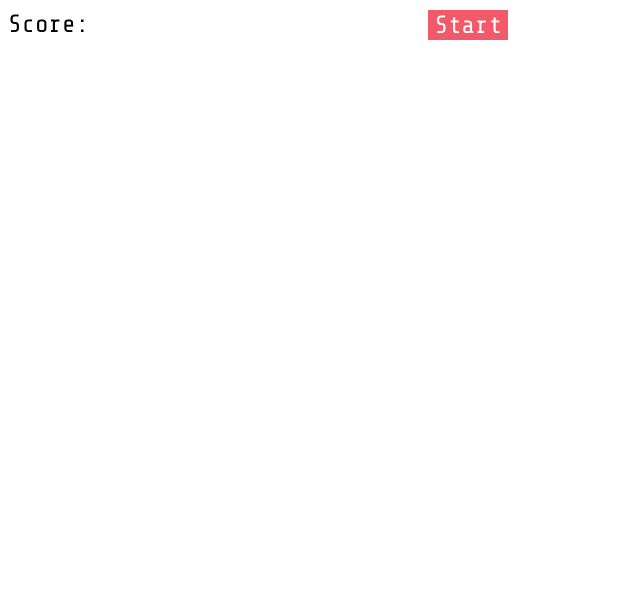
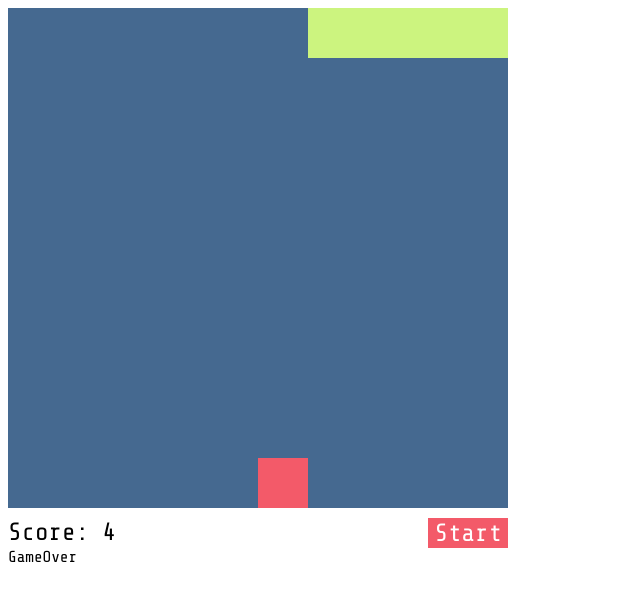
Before and after one commit to spartanfenix/Snake, a plain HTML site: page index.html in a window 1280 px wide. Both pictures are taken after a click on the button "Start". Shown: the whole page, without its empty margins (0-640 px from the left). Drawn offline with nearby package versions, Linux system fonts and the light colour scheme.

Commit message:
Se agrego la configuración de JavaScript

```diff
--- a/index.html
+++ b/index.html
@@ -3,7 +3,7 @@
 <head>
     <meta charset="UTF-8">
     <meta http-equiv="X-UA-Compatible" content="IE=edge">
-    <meta name="viewport" content="width=}, initial-scale=1.0">
+    <meta name="viewport" content="width=device-width, initial-scale=1.0">
     <title>Snake</title>
     <link href="https://fonts.googleapis.com/css2?family=Share+Tech+Mono&display=swap" rel="stylesheet">
     <link href="styles.css" rel="stylesheet">
--- a/script.js
+++ b/script.js
@@ -0,0 +1,159 @@
+//HTML Elements
+const board = document.getElementById('board');
+const scoreBoard = document.getElementById('scoreBoard');
+const startButton = document.getElementById('start');
+const gameOverSing = document.getElementById('gameOver');
+
+//Game settings
+const boardSize = 10;
+const gameSpeed = 100;
+const squareTypes = {
+    emptySquare: 0,
+    snakeSquare: 1,
+    foodSquare: 2
+};
+const directions = {
+    ArrowUp: -10,
+    ArrowDown: 10,
+    ArrowRight: 1,
+    ArrowLeft: -1,
+};
+
+//Game variables
+let snake;
+let score;
+let direction;
+let boardSquares;
+let emptySquares;
+let moveInterval;
+
+const drawSnake = () => {
+    snake.forEach( square => drawSquare(square, 'snakeSquare'));
+
+}
+
+//Rellena cada cuadrado del tablero
+//@params
+//square: posicion del cuadrado
+//type: tipo de cuadrado (emptySquare, snakeSquare, foodSquare)
+const drawSquare = (square, type) => {
+    const [ row, column ] = square.split('');
+    boardSquares[row][column] =squareTypes[type];
+    const squareElement = document.getElementById(square);
+    squareElement.setAttribute('class',`square ${type}`);
+
+    if(type == 'emptySquare') {
+        emptySquares.push(square);
+    }else{
+        if(emptySquares.indexOf(square) !== -1){
+            emptySquares.splice(emptySquares.indexOf(square), 1);
+        }
+    }
+}
+
+const moveSnake = () => {
+    const newSquare = String(
+        Number(snake[snake.length - 1]) + directions[direction])
+        .padStart(2, '0');
+    const [row, column] = newSquare.split('');
+
+    if( newSquare < 0 ||
+        newSquare > boardSize * boardSize ||
+        (direction === 'ArrowRight' && column == 0) ||
+        (direction === 'ArrowLeft' && column == 9 ||
+        boardSquares[row][column] === squareTypes.snakeSquare))
+    {
+        gameOver();
+    }else{
+        snake.push(newSquare);
+        if(boardSquares[row][column] === squareTypes.foodSquare){
+            addFood();
+        }else{
+            const emptySquare = snake.shift();
+            drawSquare(emptySquare, 'emptySquare');
+        }
+        drawSnake();
+    }
+}
+
+const addFood = () => {
+    score++;
+    updateScore();
+    createRandomFood();
+}
+
+const gameOver = () => {
+    gameOverSing.style.display = 'block';
+    clearInterval(moveInterval)
+    startButton.disabled = 'false';
+}
+
+const setDirection = newDirection => {
+    direction = newDirection;
+}
+
+const directionEvent = key  => {
+    switch(key.code){
+        case 'ArrowUp':
+            direction != 'ArrowDown' && setDirection(key.code)
+            break;
+        case 'ArrowDown':
+            direction != 'ArrowUp' && setDirection(key.code)
+            break;s
+        case 'ArrowLeft':
+            direction != 'ArrowRight' && setDirection(key.code)
+            break;
+        case 'ArrowRight':
+            direction != 'ArrowLeft' && setDirection(key.code)
+            break;
+
+    }
+}
+
+const createRandomFood = () => {
+    const randomEmptySquare = emptySquares[Math.floor(Math.random() * emptySquares.length)];
+    drawSquare(randomEmptySquare, 'foodSquare');
+}
+
+const updateScore = () => {
+    scoreBoard.innerText = score;
+}
+
+const createBoard = () => {
+    boardSquares.forEach( (row, rowIndex) => {
+        row.forEach( (column, columnndex) => {
+            const squareValue = `${rowIndex}${columnndex}`;
+            const squareElement = document.createElement('div');
+            squareElement.setAttribute('class', 'square emptySquare');
+            squareElement.setAttribute('id', squareValue);
+            board.appendChild(squareElement);
+            emptySquares.push(squareValue);
+        })
+    })
+}
+
+const setGame = () => {
+    snake = ['00', '01', '02', '03'];
+    score = snake.length;
+    direction = 'ArrowRight';
+    boardSquares = Array.from(Array(boardSize), () => new Array(boardSize).fill(squareTypes.emptySquare));
+    console.log(boardSquares);
+    board.innerHTML = '';
+    emptySquares = [];
+    createBoard();
+
+}
+
+const startGame = () => {
+    setGame();
+    gameOverSing.style.display = 'none';
+    startButton.disabled = true;
+    drawSnake();
+    updateScore();
+    createRandomFood();
+    document.addEventListener('keydown', directionEvent);
+    moveInterval = setInterval( () => moveSnake(), gameSpeed);
+
+}
+
+startButton.addEventListener('click', startGame);
--- a/styles.css
+++ b/styles.css
@@ -4,8 +4,12 @@
 
 #board, .boardInfo {
     max-width: 500px;
+
+}
+
+#board {
+    display: grid;
     grid-template-columns: repeat(10, 1fr);
-
 }
 
 #start, .boardInfo {
```
